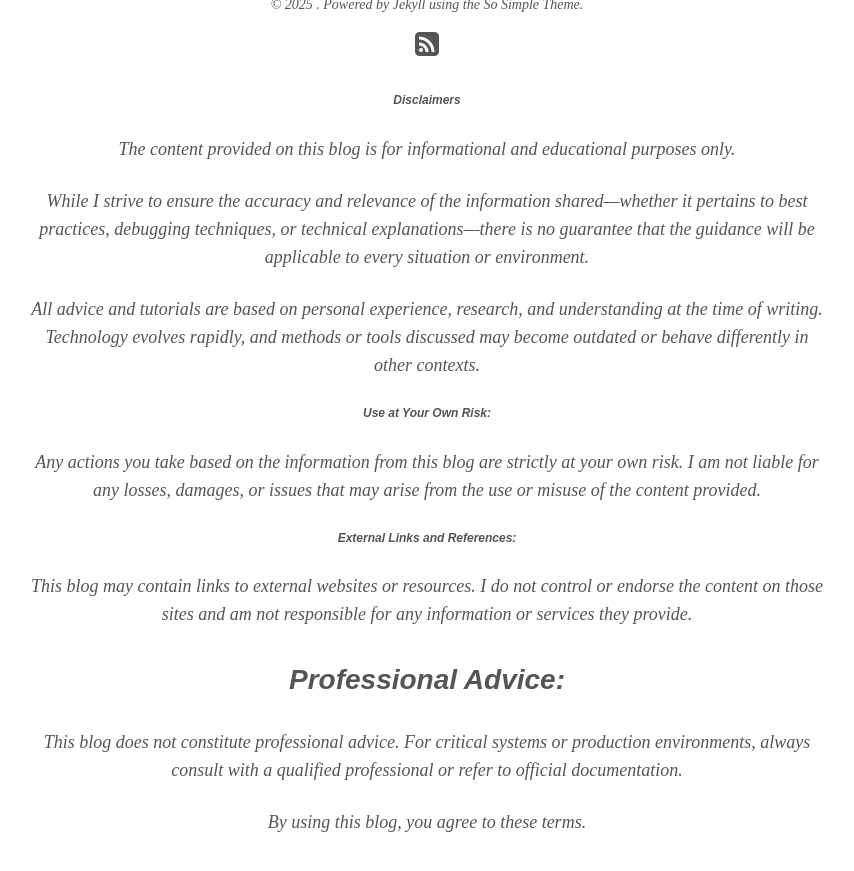
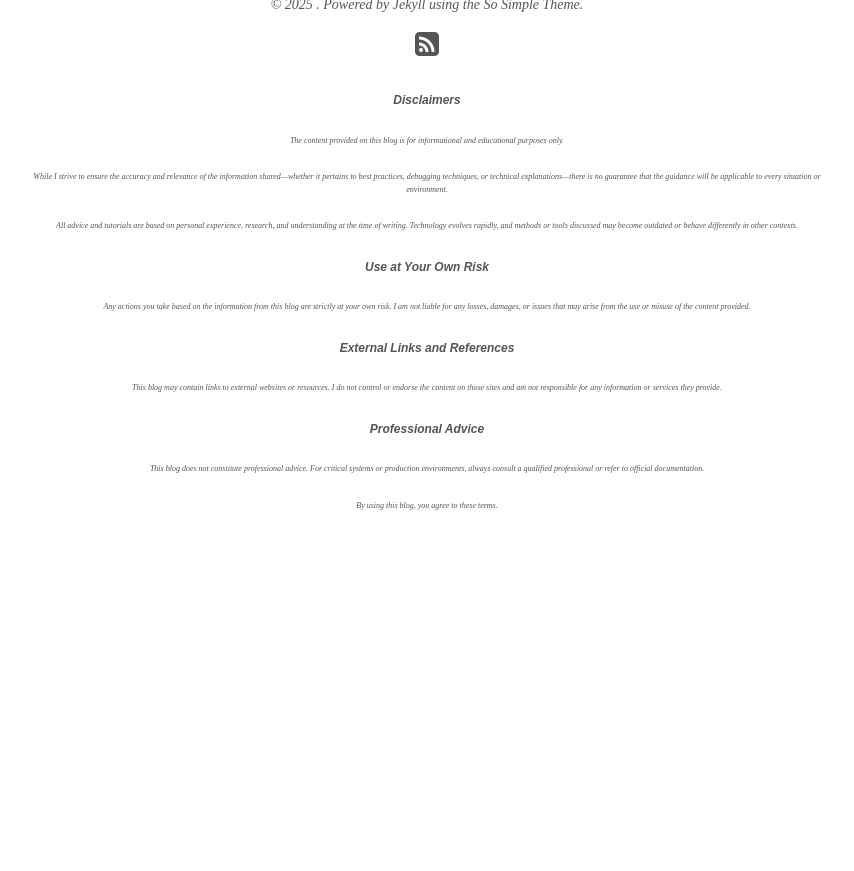
Before and after one commit to fpga-wiki/fpga-wiki.github.io, a Jekyll site: the page built from _posts/blog/2025-05-14-first-post.md, in a window 1280 px wide and 900 px high, scrolled down 3441 px. Shown: the top 871 px of the window, without its empty margins (213-1067 px from the left). Built offline with Jekyll 4.4.1, drawn with Linux system fonts in a browser that asks for light colours; nearby versions of some CDN libraries; after the commit the page ends 4043 px from its top, so only the background shows below that.

Commit message:
Update disclaimer.html

```diff
--- a/_includes/disclaimer.html
+++ b/_includes/disclaimer.html
@@ -13,15 +13,18 @@
   </style>
 </head>
 <body>
-<h3 id="disclaimers">Disclaimers</h3>
-<p>The content provided on this blog is for informational and educational purposes only. </p>
-<p>While I strive to ensure the accuracy and relevance of the information shared—whether it pertains to best practices, debugging techniques, or technical explanations—there is no guarantee that the guidance will be applicable to every situation or environment.</p>
-<p>All advice and tutorials are based on personal experience, research, and understanding at the time of writing. Technology evolves rapidly, and methods or tools discussed may become outdated or behave differently in other contexts.</p>
-<h3 id="use-at-your-own-risk">Use at Your Own Risk:</h3>
-<p>Any actions you take based on the information from this blog are strictly at your own risk. I am not liable for any losses, damages, or issues that may arise from the use or misuse of the content provided.</p>
-<h3 id="external-links-and-references">External Links and References:</h3>
-<p>This blog may contain links to external websites or resources. I do not control or endorse the content on those sites and am not responsible for any information or services they provide.</p>
-<h3 id="profesional-advice">Professional Advice:</h3>
-<p>This blog does not constitute professional advice. For critical systems or production environments, always consult with a qualified professional or refer to official documentation.</p>
-<p>By using this blog, you agree to these terms.</p>
+  <h3 id="disclaimers">Disclaimers</h3>
+  <p class="disclaimer-text">The content provided on this blog is for informational and educational purposes only.</p>
+  <p class="disclaimer-text">While I strive to ensure the accuracy and relevance of the information shared—whether it pertains to best practices, debugging techniques, or technical explanations—there is no guarantee that the guidance will be applicable to every situation or environment.</p>
+  <p class="disclaimer-text">All advice and tutorials are based on personal experience, research, and understanding at the time of writing. Technology evolves rapidly, and methods or tools discussed may become outdated or behave differently in other contexts.</p>
+
+  <h3 id="use-at-your-own-risk">Use at Your Own Risk</h3>
+  <p class="disclaimer-text">Any actions you take based on the information from this blog are strictly at your own risk. I am not liable for any losses, damages, or issues that may arise from the use or misuse of the content provided.</p>
+
+  <h3 id="external-links-and-references">External Links and References</h3>
+  <p class="disclaimer-text">This blog may contain links to external websites or resources. I do not control or endorse the content on those sites and am not responsible for any information or services they provide.</p>
+
+  <h3 id="professional-advice">Professional Advice</h3>
+  <p class="disclaimer-text">This blog does not constitute professional advice. For critical systems or production environments, always consult a qualified professional or refer to official documentation.</p>
+  <p class="disclaimer-text">By using this blog, you agree to these terms.</p>
 </body>
```
